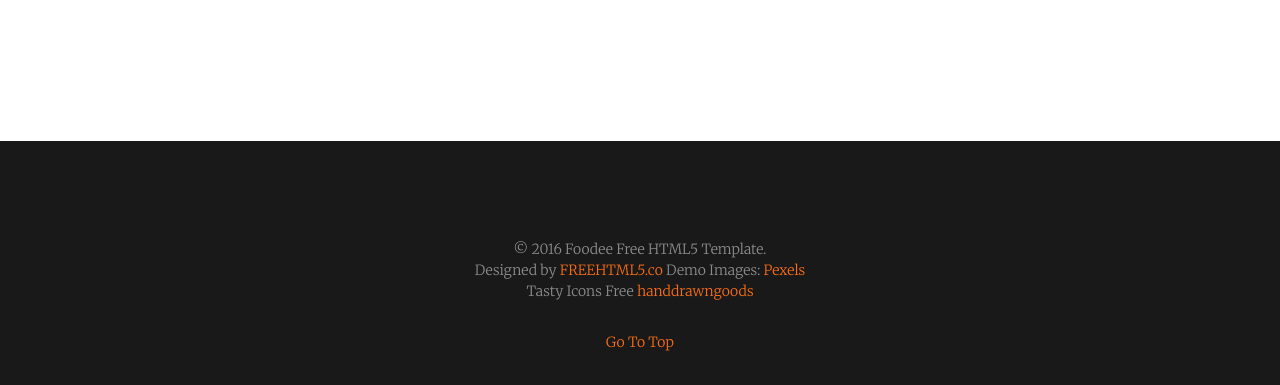
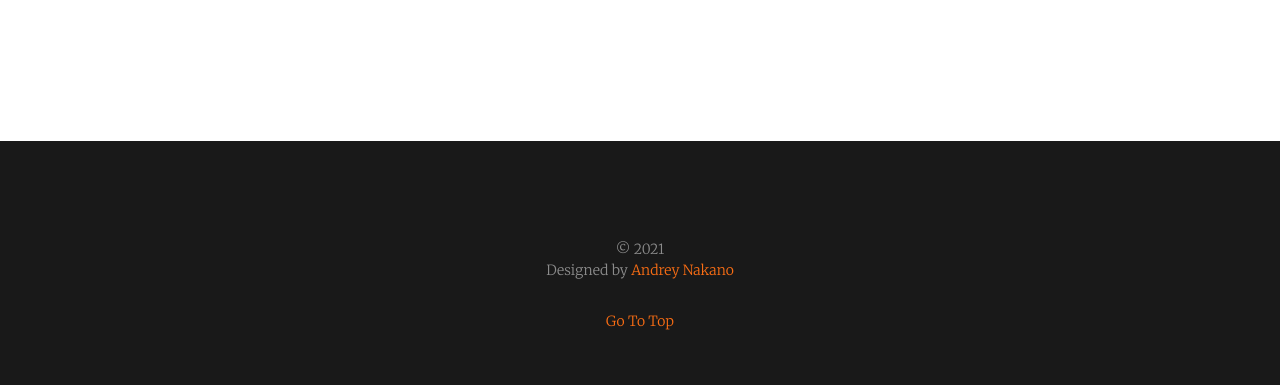
Before and after one commit to andreyhideki/Praline, a plain HTML site: page index.html in a window 1280 px wide. Shown: the part 5645-6030 px from the top of the page. Drawn offline with nearby package versions, Linux system fonts and the light colour scheme; files whose address does not match are found by name; a web font is replaced by a local one.

Commit message:
melhoria

```diff
--- a/index.html
+++ b/index.html
@@ -517,7 +517,7 @@
 		<div class="container">
 			<div class="row row-padded">
 				<div class="col-md-12 text-center">
-					<p class="to-animate">&copy; 2016 Foodee Free HTML5 Template. <br> Designed by <a href="http://freehtml5.co/" target="_blank">FREEHTML5.co</a> Demo Images: <a href="http://pexels.com/" target="_blank">Pexels</a> <br> Tasty Icons Free <a href="http://handdrawngoods.com/store/tasty-icons-free-food-icons/" target="_blank">handdrawngoods</a>
+					<p class="to-animate">&copy; 2021 <br> Designed by <a href="#" target="_blank">Andrey Nakano</a>
 					</p>
 					<p class="text-center to-animate"><a href="#" class="js-gotop">Go To Top</a></p>
 				</div>
```
